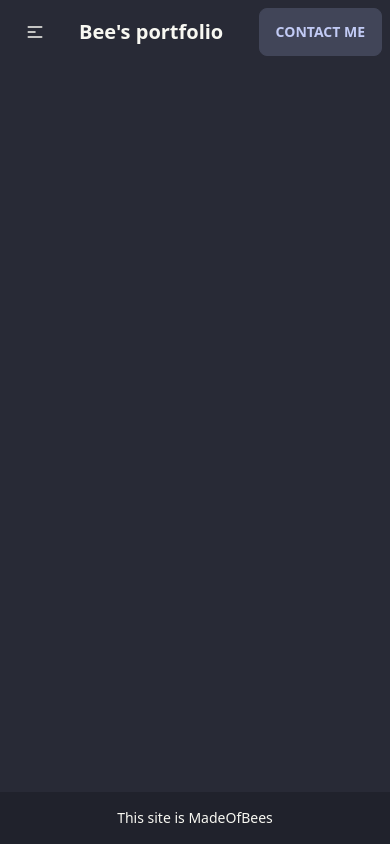
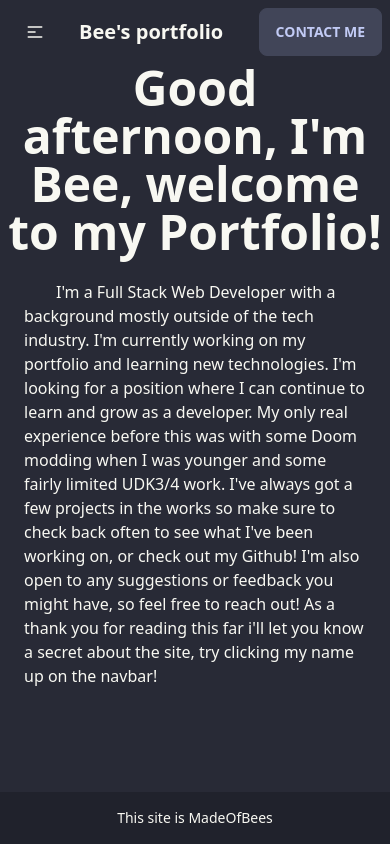
Before and after one commit to MadeOfBees/NextJSPortfolio, a Next.js app: page / in a window 390 px wide. Built offline with nearby package versions, Linux system fonts and the light colour scheme.

Commit message:
phone home

```diff
--- a/src/pages/index.tsx
+++ b/src/pages/index.tsx
@@ -3,6 +3,15 @@ import Navbar from "../Components/navbar";
 import Footer from "../Components/footer";
 
 export default function Home() {
+  function greetings() {
+    if (new Date().getHours() < 12) {
+      return "morning";
+    } else if (new Date().getHours() < 18) {
+      return "afternoon";
+    } else {
+      return "evening";
+    }
+  }
   return (
     <>
       <Head>
@@ -12,7 +21,24 @@ export default function Home() {
         <link rel="icon" href="/favicon.ico" />
       </Head>
       <Navbar />
-      <main></main>
+      <main>
+        <h1 className="text-5xl font-bold text-center">
+          Good {greetings()}, I'm Bee, welcome to my Portfolio!
+        </h1>
+        <p className="p-6" style={{ textIndent: "2em" }}>
+          I'm a Full Stack Web Developer with a background mostly outside of the
+          tech industry. I'm currently working on my portfolio and learning new
+          technologies. I'm looking for a position where I can continue to learn
+          and grow as a developer. My only real experience before this was with
+          some Doom modding when I was younger and some fairly limited UDK3/4
+          work. I've always got a few projects in the works so make sure to
+          check back often to see what I've been working on, or check out my
+          Github! I'm also open to any suggestions or feedback you might have,
+          so feel free to reach out! As a thank you for reading this far i'll
+          let you know a secret about the site, try clicking my name up on the
+          navbar!
+        </p>
+      </main>
       <Footer />
     </>
   );
```
